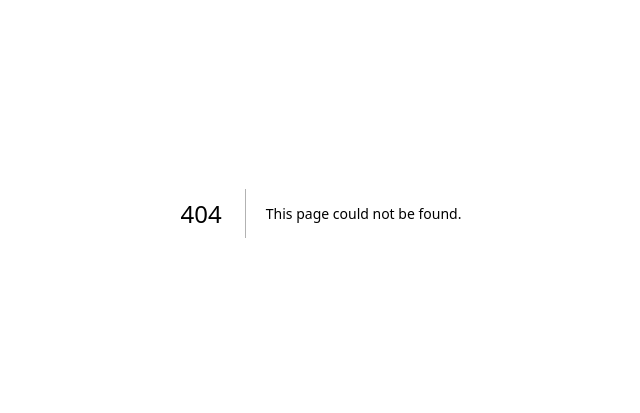
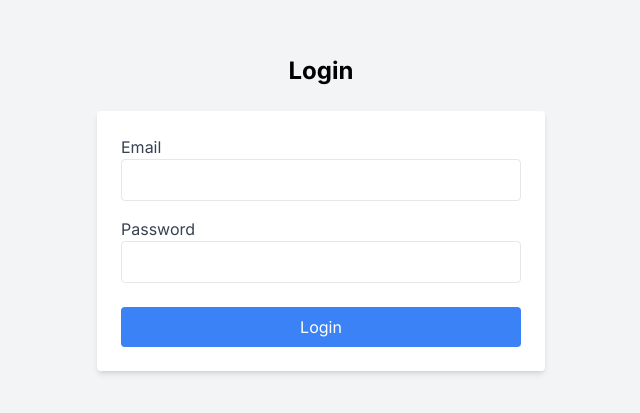
Before and after one commit to JainCK/yourhr, a Next.js app: page /login in a window 1280 px wide. Before the commit this address had no page. Shown: the part 187-600 px from the top of the page, without its empty margins (319-959 px from the left). Built offline with nearby package versions, Linux system fonts and the light colour scheme.

Commit message:
Auth middleware and login page setup

```diff
--- /dev/null
+++ b/app/api/verify-token/route.ts
@@ -0,0 +1,30 @@
+import { NextRequest, NextResponse } from 'next/server';
+import { PrismaClient } from '@prisma/client';
+import jwt from 'jsonwebtoken';
+
+const prisma = new PrismaClient();
+
+export async function GET(request: NextRequest) {
+  const authHeader = request.headers.get('Authorization');
+  if (!authHeader || !authHeader.startsWith('Bearer ')) {
+    return NextResponse.json({ error: 'No token provided' }, { status: 401 });
+  }
+
+  const token = authHeader.split(' ')[1];
+
+  try {
+    const decoded = jwt.verify(token, process.env.JWT_SECRET as string) as { userId: number };
+    const user = await prisma.user.findUnique({
+      where: { id: decoded.userId },
+      select: { id: true, name: true, email: true, phone: true, experience: true, jobCategory: true, expectedLPA: true, resume: true }
+    });
+
+    if (!user) {
+      return NextResponse.json({ error: 'User not found' }, { status: 404 });
+    }
+
+    return NextResponse.json(user);
+  } catch (error) {
+    return NextResponse.json({ error: 'Invalid token' }, { status: 401 });
+  }
+}
--- /dev/null
+++ b/app/login/page.tsx
@@ -0,0 +1,57 @@
+"use client"
+
+import { useState } from 'react';
+import { useRouter } from 'next/navigation';
+
+const LoginPage = () => {
+  const [email, setEmail] = useState('');
+  const [password, setPassword] = useState('');
+  const [error, setError] = useState('');
+  const router = useRouter();
+
+  const handleLogin = async (e: React.FormEvent) => {
+    e.preventDefault();
+    setError('');
+
+    try {
+      const response = await fetch('/api/login', {
+        method: 'POST',
+        headers: {
+          'Content-Type': 'application/json',
+        },
+        body: JSON.stringify({ email, password }),
+      });
+
+      const data = await response.json();
+
+      if (response.ok) {
+        localStorage.setItem('token', data.token);
+        router.push('/dashboard');
+      } else {
+        setError(data.error || 'Login failed. Please try again.');
+      }
+    } catch (error) {
+      setError('An error occurred. Please try again.');
+    }
+  };
+
+  return (
+    <div className="flex flex-col items-center justify-center min-h-screen bg-gray-100">
+      <h1 className="text-2xl font-bold mb-6">Login</h1>
+      {error && <p className="text-red-500 mb-4">{error}</p>}
+      <form onSubmit={handleLogin} className="w-full max-w-md bg-white p-6 rounded shadow-md">
+        <div className="mb-4">
+          <label className="block text-gray-700">Email</label>
+          <input type="email" value={email} onChange={(e) => setEmail(e.target.value)} className="w-full px-3 py-2 border rounded" />
+        </div>
+        <div className="mb-6">
+          <label className="block text-gray-700">Password</label>
+          <input type="password" value={password} onChange={(e) => setPassword(e.target.value)} className="w-full px-3 py-2 border rounded" />
+        </div>
+        <button type="submit" className="w-full bg-blue-500 text-white py-2 rounded">Login</button>
+      </form>
+    </div>
+  );
+};
+
+export default LoginPage;
```
